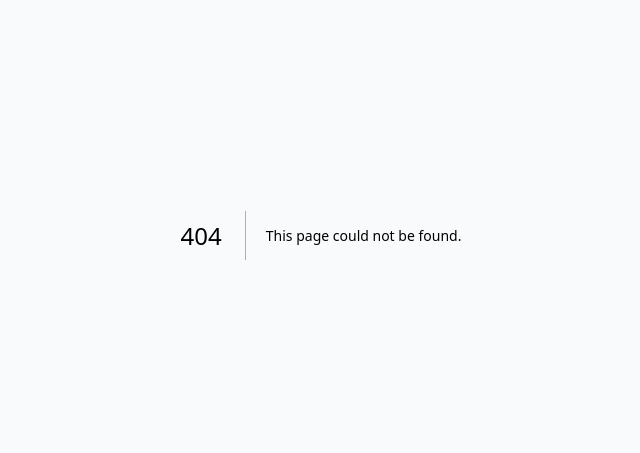
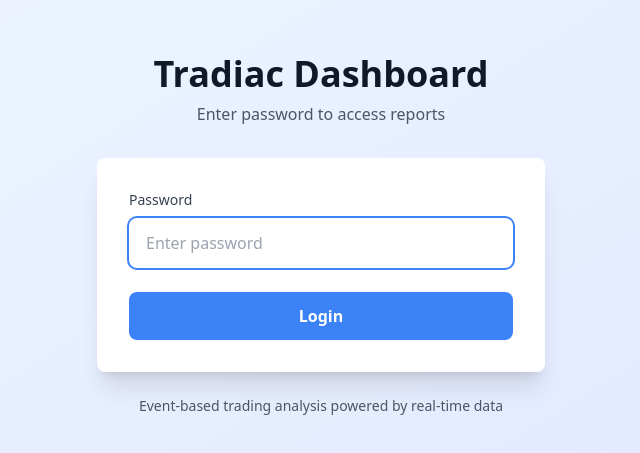
Before and after one commit to loganlidster/zara, a Next.js app in the folder frontend-dashboard/: page /login in a window 1280 px wide. Before the commit this address had no page. Shown: the part 165-618 px from the top of the page, without its empty margins (319-959 px from the left). Built offline with nearby package versions, Linux system fonts and the light colour scheme.

Commit message:
Add authentication: login page, middleware, and logout functionality

```diff
--- /dev/null
+++ b/frontend-dashboard/app/api/auth/login/route.ts
@@ -0,0 +1,33 @@
+import { NextResponse } from 'next/server';
+import { cookies } from 'next/headers';
+
+export async function POST(request: Request) {
+  try {
+    const { password } = await request.json();
+
+    // Get password from environment variable
+    const correctPassword = process.env.DASHBOARD_PASSWORD || 'tradiac2024';
+
+    if (password === correctPassword) {
+      // Set authentication cookie
+      cookies().set('authenticated', 'true', {
+        httpOnly: true,
+        secure: process.env.NODE_ENV === 'production',
+        sameSite: 'lax',
+        maxAge: 60 * 60 * 24 * 7, // 7 days
+      });
+
+      return NextResponse.json({ success: true });
+    } else {
+      return NextResponse.json(
+        { error: 'Invalid password' },
+        { status: 401 }
+      );
+    }
+  } catch (error) {
+    return NextResponse.json(
+      { error: 'An error occurred' },
+      { status: 500 }
+    );
+  }
+}
--- /dev/null
+++ b/frontend-dashboard/app/api/auth/logout/route.ts
@@ -0,0 +1,9 @@
+import { NextResponse } from 'next/server';
+import { cookies } from 'next/headers';
+
+export async function POST() {
+  // Delete authentication cookie
+  cookies().delete('authenticated');
+
+  return NextResponse.json({ success: true });
+}
--- /dev/null
+++ b/frontend-dashboard/app/login/page.tsx
@@ -0,0 +1,98 @@
+'use client';
+
+import { useState } from 'react';
+import { useRouter } from 'next/navigation';
+
+export default function LoginPage() {
+  const [password, setPassword] = useState('');
+  const [error, setError] = useState('');
+  const [loading, setLoading] = useState(false);
+  const router = useRouter();
+
+  const handleSubmit = async (e: React.FormEvent) => {
+    e.preventDefault();
+    setLoading(true);
+    setError('');
+
+    try {
+      const response = await fetch('/api/auth/login', {
+        method: 'POST',
+        headers: { 'Content-Type': 'application/json' },
+        body: JSON.stringify({ password }),
+      });
+
+      const data = await response.json();
+
+      if (response.ok) {
+        // Redirect to home page
+        router.push('/');
+        router.refresh();
+      } else {
+        setError(data.error || 'Invalid password');
+      }
+    } catch (err) {
+      setError('An error occurred. Please try again.');
+    } finally {
+      setLoading(false);
+    }
+  };
+
+  return (
+    <div className="min-h-screen bg-gradient-to-br from-blue-50 to-indigo-100 flex items-center justify-center px-4">
+      <div className="max-w-md w-full">
+        {/* Logo/Title */}
+        <div className="text-center mb-8">
+          <h1 className="text-4xl font-bold text-gray-900 mb-2">
+            Tradiac Dashboard
+          </h1>
+          <p className="text-gray-600">
+            Enter password to access reports
+          </p>
+        </div>
+
+        {/* Login Card */}
+        <div className="bg-white rounded-lg shadow-xl p-8">
+          <form onSubmit={handleSubmit} className="space-y-6">
+            {/* Password Field */}
+            <div>
+              <label htmlFor="password" className="block text-sm font-medium text-gray-700 mb-2">
+                Password
+              </label>
+              <input
+                id="password"
+                type="password"
+                value={password}
+                onChange={(e) => setPassword(e.target.value)}
+                className="w-full px-4 py-3 border border-gray-300 rounded-lg focus:outline-none focus:ring-2 focus:ring-blue-500 focus:border-transparent"
+                placeholder="Enter password"
+                required
+                autoFocus
+              />
+            </div>
+
+            {/* Error Message */}
+            {error && (
+              <div className="bg-red-50 border border-red-200 text-red-700 px-4 py-3 rounded-lg">
+                {error}
+              </div>
+            )}
+
+            {/* Submit Button */}
+            <button
+              type="submit"
+              disabled={loading}
+              className="w-full bg-blue-500 hover:bg-blue-600 text-white font-semibold py-3 px-4 rounded-lg transition-colors disabled:opacity-50 disabled:cursor-not-allowed"
+            >
+              {loading ? 'Logging in...' : 'Login'}
+            </button>
+          </form>
+        </div>
+
+        {/* Footer */}
+        <div className="text-center mt-6 text-gray-600 text-sm">
+          Event-based trading analysis powered by real-time data
+        </div>
+      </div>
+    </div>
+  );
+}
--- a/frontend-dashboard/app/page.tsx
+++ b/frontend-dashboard/app/page.tsx
@@ -2,10 +2,12 @@
 
 import { useState } from 'react';
 import Link from 'next/link';
+import Header from '@/components/Header';
 
 export default function Home() {
   return (
     <div className="min-h-screen bg-gradient-to-br from-blue-50 to-indigo-100">
+      <Header />
       <div className="container mx-auto px-4 py-12">
         {/* Header */}
         <div className="text-center mb-12">
--- a/frontend-dashboard/app/reports/fast-daily/page.tsx
+++ b/frontend-dashboard/app/reports/fast-daily/page.tsx
@@ -3,6 +3,7 @@
 import { useState } from 'react';
 import { getTradeEvents, getSummary, TradeEvent } from '@/lib/api';
 import { format } from 'date-fns';
+import Header from '@/components/Header';
 
 const SYMBOLS = ['HIVE', 'RIOT', 'MARA', 'CLSK', 'BTDR', 'CORZ', 'HUT', 'CAN', 'CIFR', 'APLD', 'WULF'];
 const METHODS = ['EQUAL_MEAN', 'VWAP_RATIO', 'VOL_WEIGHTED', 'WINSORIZED', 'WEIGHTED_MEDIAN'];
@@ -43,8 +44,9 @@
   };
 
   return (
-    <div className="min-h-screen bg-gray-50 py-8">
-      <div className="container mx-auto px-4">
+    <div className="min-h-screen bg-gray-50">
+      <Header />
+      <div className="container mx-auto px-4 py-8">
         {/* Header */}
         <div className="mb-8">
           <h1 className="text-4xl font-bold text-gray-900 mb-2">Fast Daily Report</h1>
--- /dev/null
+++ b/frontend-dashboard/components/Header.tsx
@@ -0,0 +1,39 @@
+'use client';
+
+import { useRouter } from 'next/navigation';
+import Link from 'next/link';
+
+export default function Header() {
+  const router = useRouter();
+
+  const handleLogout = async () => {
+    try {
+      await fetch('/api/auth/logout', {
+        method: 'POST',
+      });
+      router.push('/login');
+      router.refresh();
+    } catch (error) {
+      console.error('Logout error:', error);
+    }
+  };
+
+  return (
+    <header className="bg-white shadow-sm border-b border-gray-200">
+      <div className="container mx-auto px-4 py-4 flex items-center justify-between">
+        <Link href="/" className="flex items-center space-x-2">
+          <h1 className="text-2xl font-bold text-gray-900">
+            Tradiac Dashboard
+          </h1>
+        </Link>
+
+        <button
+          onClick={handleLogout}
+          className="px-4 py-2 text-sm font-medium text-gray-700 hover:text-gray-900 hover:bg-gray-100 rounded-lg transition-colors"
+        >
+          Logout
+        </button>
+      </div>
+    </header>
+  );
+}
```
Also changed, not shown: frontend-dashboard/middleware.ts (added, +32 -0 lines), 2 other files (tests, documents, lock files or other folders).
